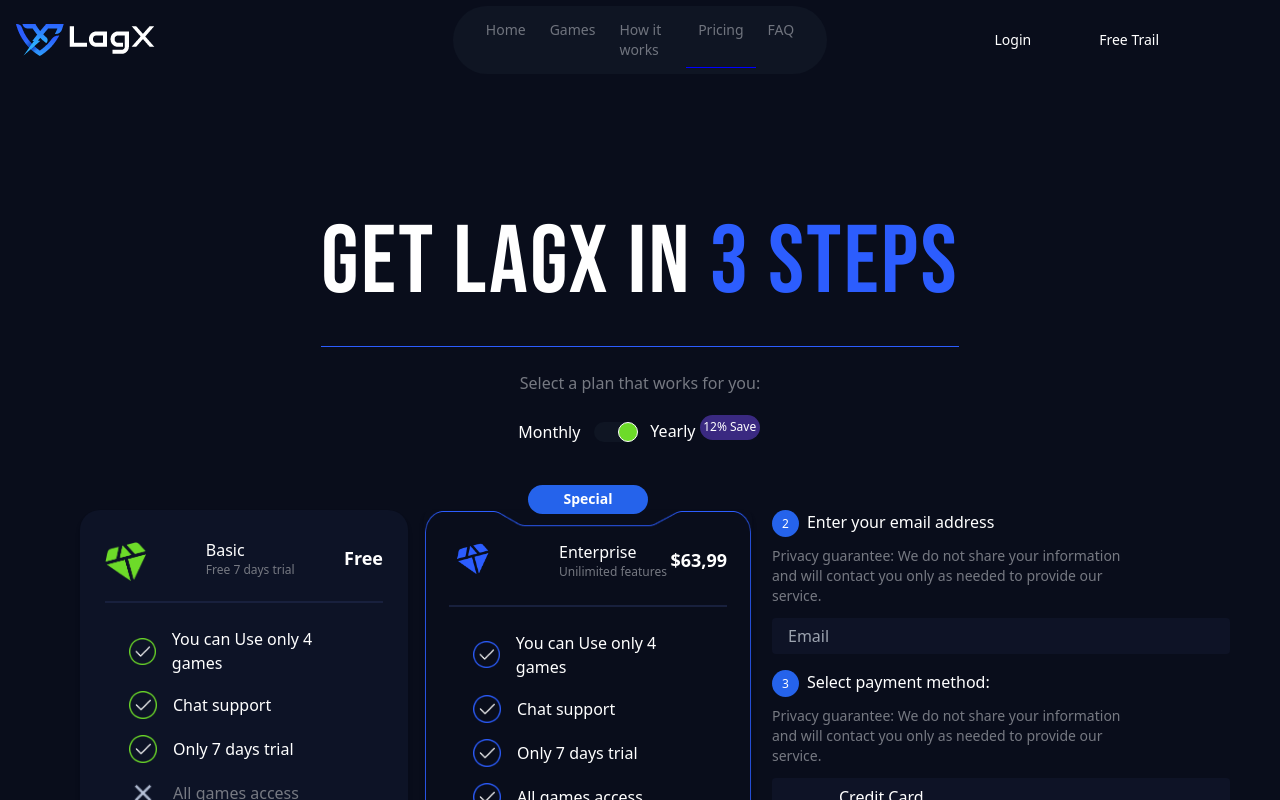
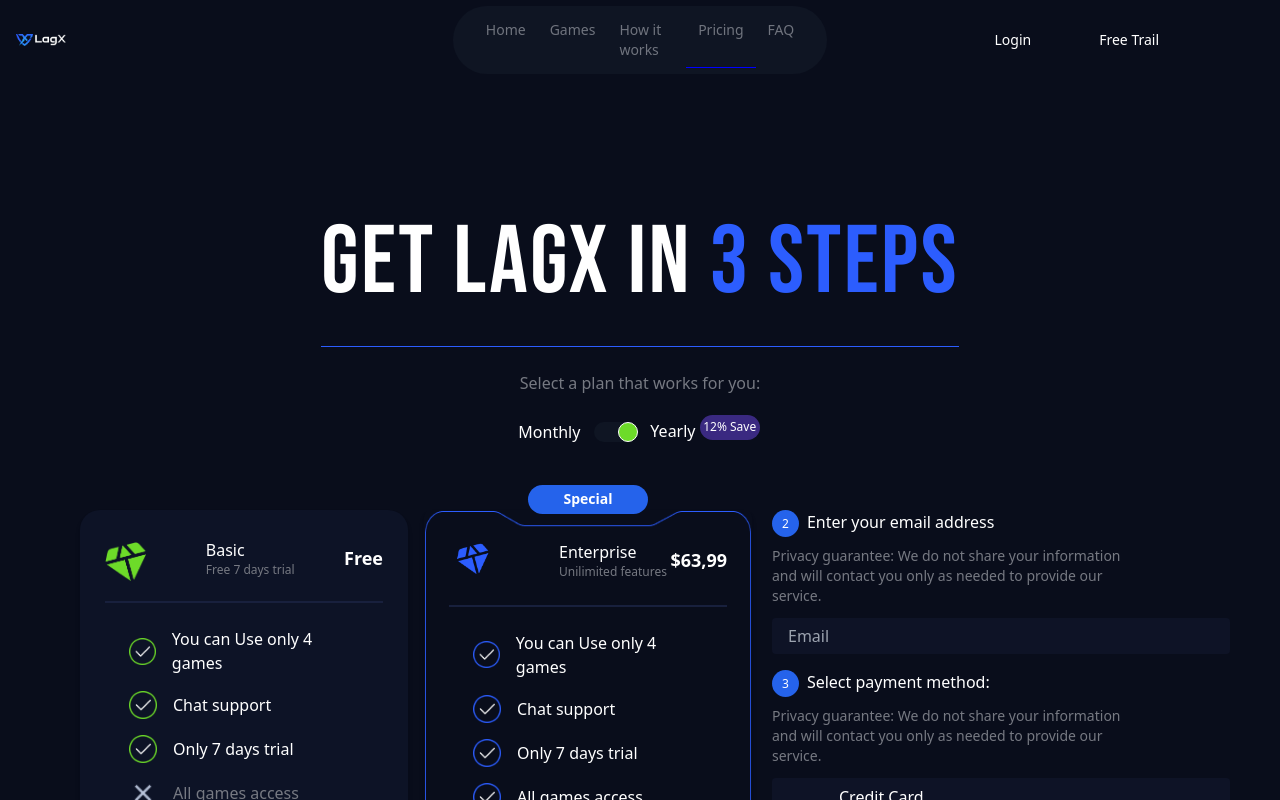
Before and after one commit to sicsdev/LagX_FRONTEND, a Next.js app: page /pricing in a window 1280 px wide. Shown: the top 800 px of the page. Built offline with nearby package versions, Linux system fonts and the light colour scheme.

Commit message:
newchangesfull

```diff
--- a/src/components/cards/index.js
+++ b/src/components/cards/index.js
@@ -149,6 +149,7 @@
                     <Image
                       width={50}
                       height={50}
+                      alt=""
                       className="diamond_img"
                       src="/images/diamond_blue.png"
                     />
--- a/src/components/footer/index.js
+++ b/src/components/footer/index.js
@@ -2,6 +2,8 @@
 import './footer.css'
 import Link from 'next/link';
 import '../../app/globals.css';
+import Image from 'next/image';
+import { usePathname } from 'next/navigation';
 
 const Footer = () => {
     return (
@@ -11,7 +13,8 @@
                     <div class="grid grid-cols-1 md:grid-cols-4 gap-4">
                         <div class="flex flex-col logo_wrapper">
                             <div>
-                                <img src="./images/Logo.png" class="footer_logo mb-3" />
+                                <Image src="/images/Logo.png" width={50}
+                                    height={50} alt="" class="footer_logo mb-3" />
                                 <h3>© 2099 Company</h3></div>
                             <h3 className='pl-3'>© 2023 LAGXVPN</h3>
                         </div>
@@ -37,7 +40,8 @@
                         <div class="flex flex-col">
                             <h3 class="text-lg mb-4">Get the app</h3>
                             <button class="download_btn text-sm mt-3 bg-blue-600 text-white py-2 px-4 rounded">
-                                <img className='pl-3' src="./images/windows.png" /> <p>Download for Windows</p>
+                                <Image className='pl-3' alt="" width={50}
+                                    height={50} src="/images/windows.png" /> <p>Download for Windows</p>
                             </button>
                         </div>
                     </div>
--- a/src/components/navbar/index.js
+++ b/src/components/navbar/index.js
@@ -1,6 +1,7 @@
 'use client';
 import React, { useState } from "react";
 import Link from 'next/link';
+import Image from 'next/image';
 import './navbar.css';
 import { usePathname } from 'next/navigation';
 
@@ -16,7 +17,8 @@
                     <div className="flex items-center justify-between h-20">
                         <div className="flex items-center logo">
                             <Link href="/">
-                                <img src='/images/logo.png' />
+                                <Image alt="" width={50}
+                                    height={50} src='/images/logo.png' />
                             </Link>
                         </div>
                         {/* <div className="hidden md:flex links"> */}
```
